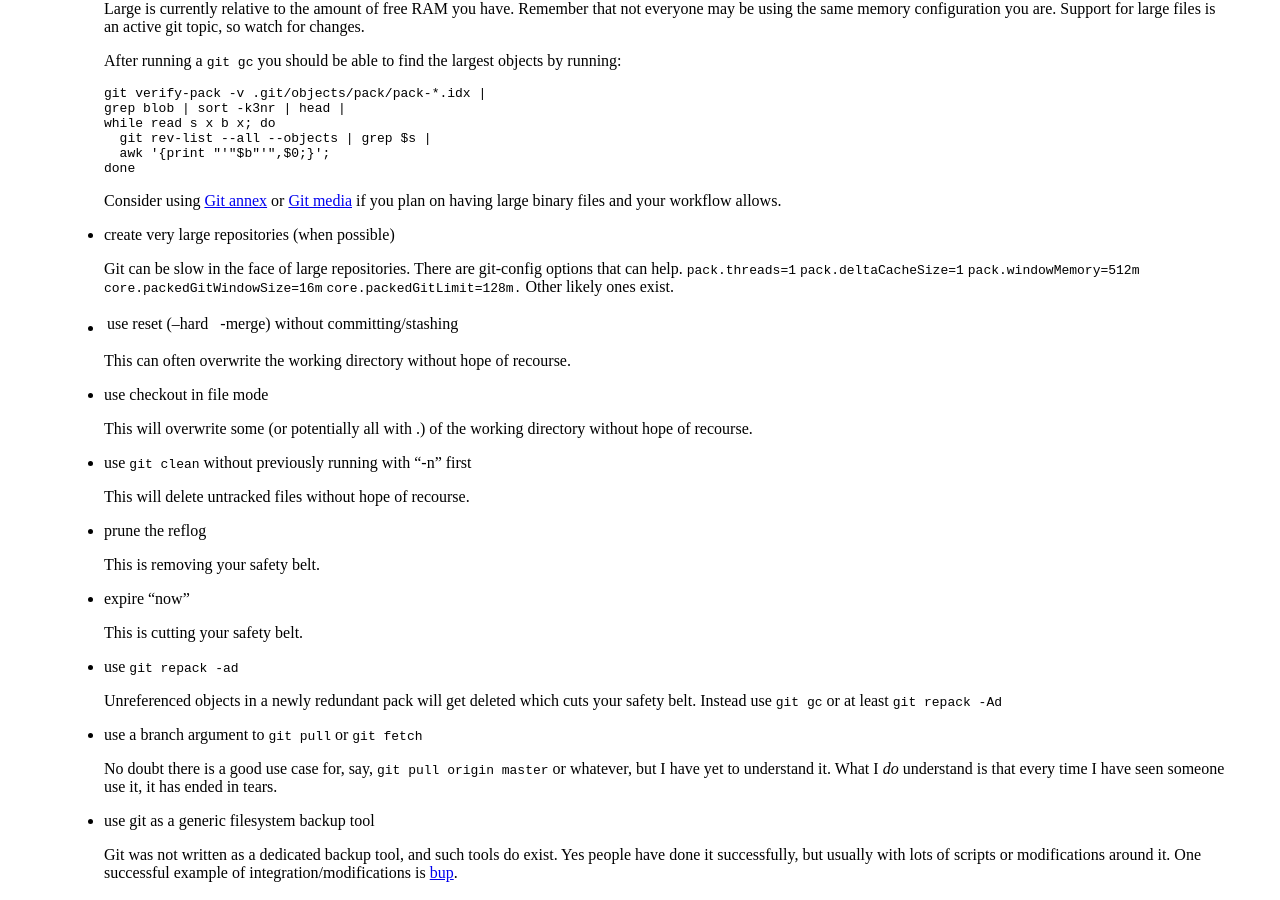
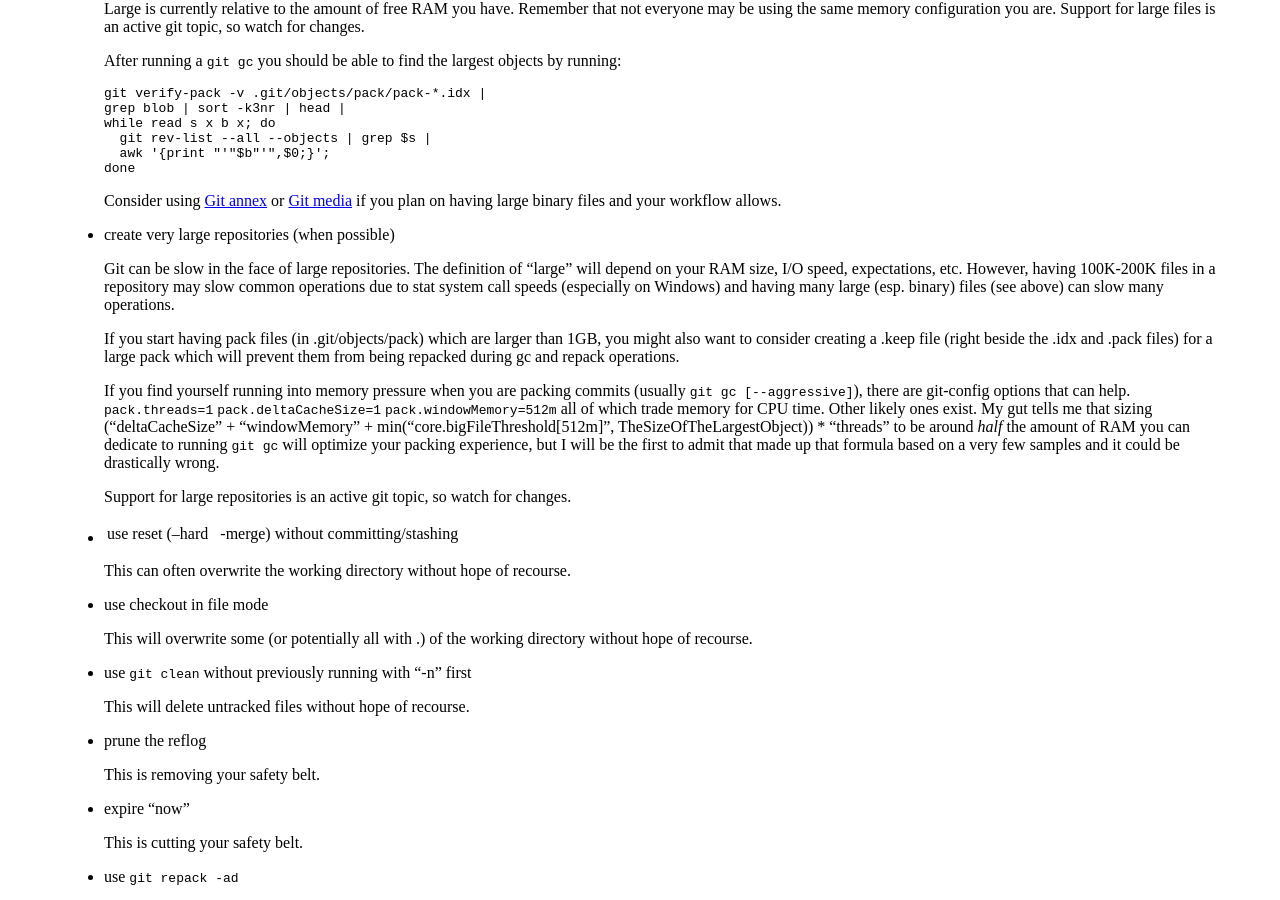
Before and after one commit to SethRobertson/GitBestPractices, a Jekyll site: the page built from index.md, in a window 1280 px wide and 900 px high, scrolled down 11306 px. Built offline with Jekyll 4.4.1, drawn with Linux system fonts in a browser that asks for light colours; Markdown is read by kramdown in place of the engine named in the settings.

Commit message:
Remove unneeded config settings for large repos, add advice
Jeff King <peff@peff.net> correctly points out that two of my
suggested configuration settings are not necessary.

Also, I provide a potentially wildly inaccurate formula on sizing
these parameters.

```diff
--- a/index.md
+++ b/index.md
@@ -1066,11 +1066,33 @@ git verify-pack -v .git/objects/pack/pack-*.idx |
 
 * create very large repositories (when possible)
 
-    Git can be slow in the face of large repositories. There are
+    Git can be slow in the face of large repositories. The definition
+    of "large" will depend on your RAM size, I/O speed, expectations,
+    etc.  However, having 100K-200K files in a repository may slow
+    common operations due to stat system call speeds (especially on
+    Windows) and having many large (esp. binary) files (see above) can
+    slow many operations.
+
+    If you start having pack files (in .git/objects/pack) which are
+    larger than 1GB, you might also want to consider creating a .keep
+    file (right beside the .idx and .pack files) for a large pack
+    which will prevent them from being repacked during gc and repack
+    operations.
+
+    If you find yourself running into memory pressure when you are
+    packing commits (usually `git gc [--aggressive]`), there are
     git-config options that can help. `pack.threads=1`
-    `pack.deltaCacheSize=1` `pack.windowMemory=512m`
-    `core.packedGitWindowSize=16m` `core.packedGitLimit=128m.` Other
-    likely ones exist.
+    `pack.deltaCacheSize=1` `pack.windowMemory=512m` all of which
+    trade memory for CPU time. Other likely ones exist.  My gut tells
+    me that sizing ("deltaCacheSize" + "windowMemory" +
+    min("core.bigFileThreshold[512m]", TheSizeOfTheLargestObject)) *
+    "threads" to be around *half* the amount of RAM you can dedicate
+    to running `git gc` will optimize your packing experience, but I
+    will be the first to admit that made up that formula based on a
+    very few samples and it could be drastically wrong.
+
+    Support for large repositories is an active git topic, so
+    watch for changes.
 
 * use reset (--hard || -merge) without committing/stashing
 
```
